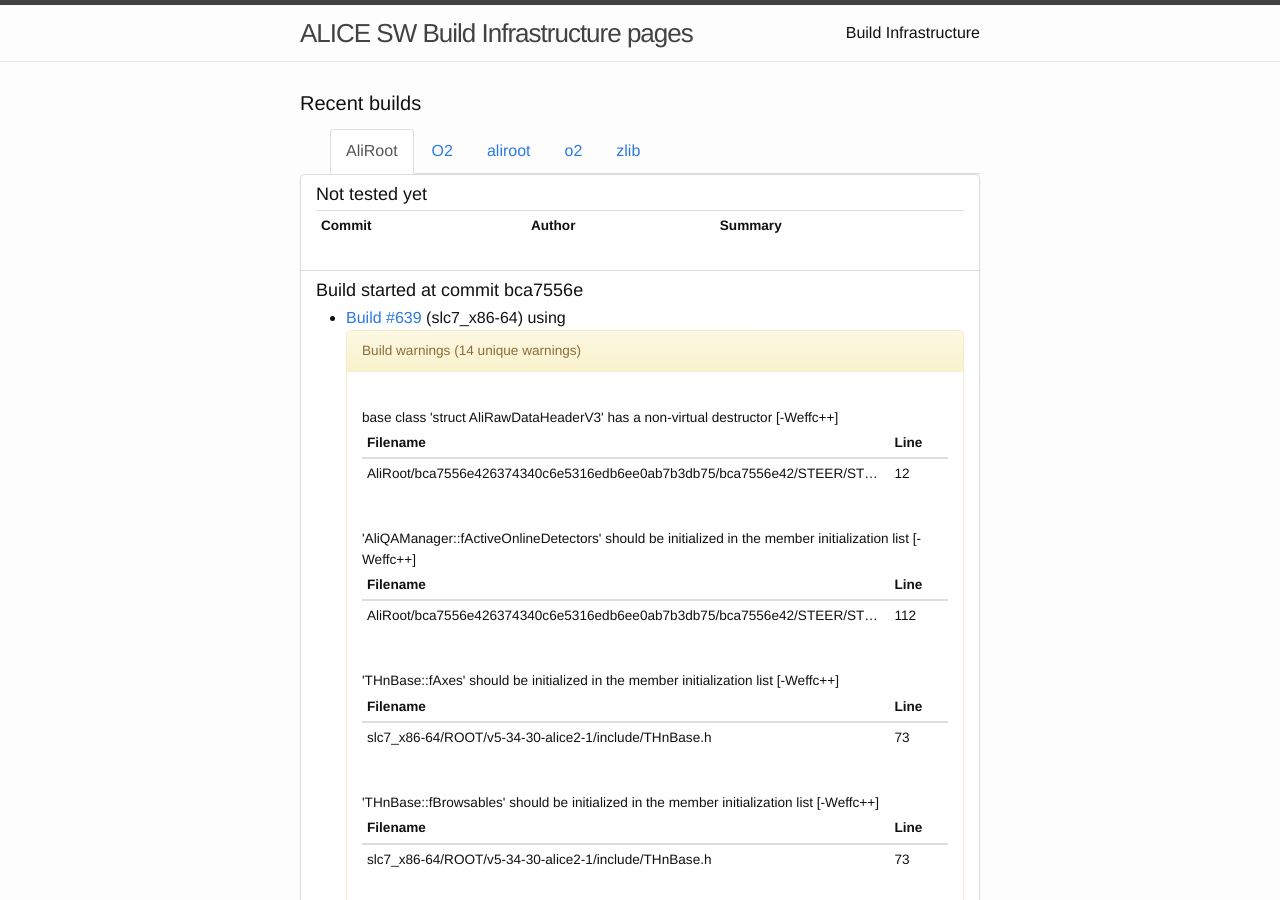
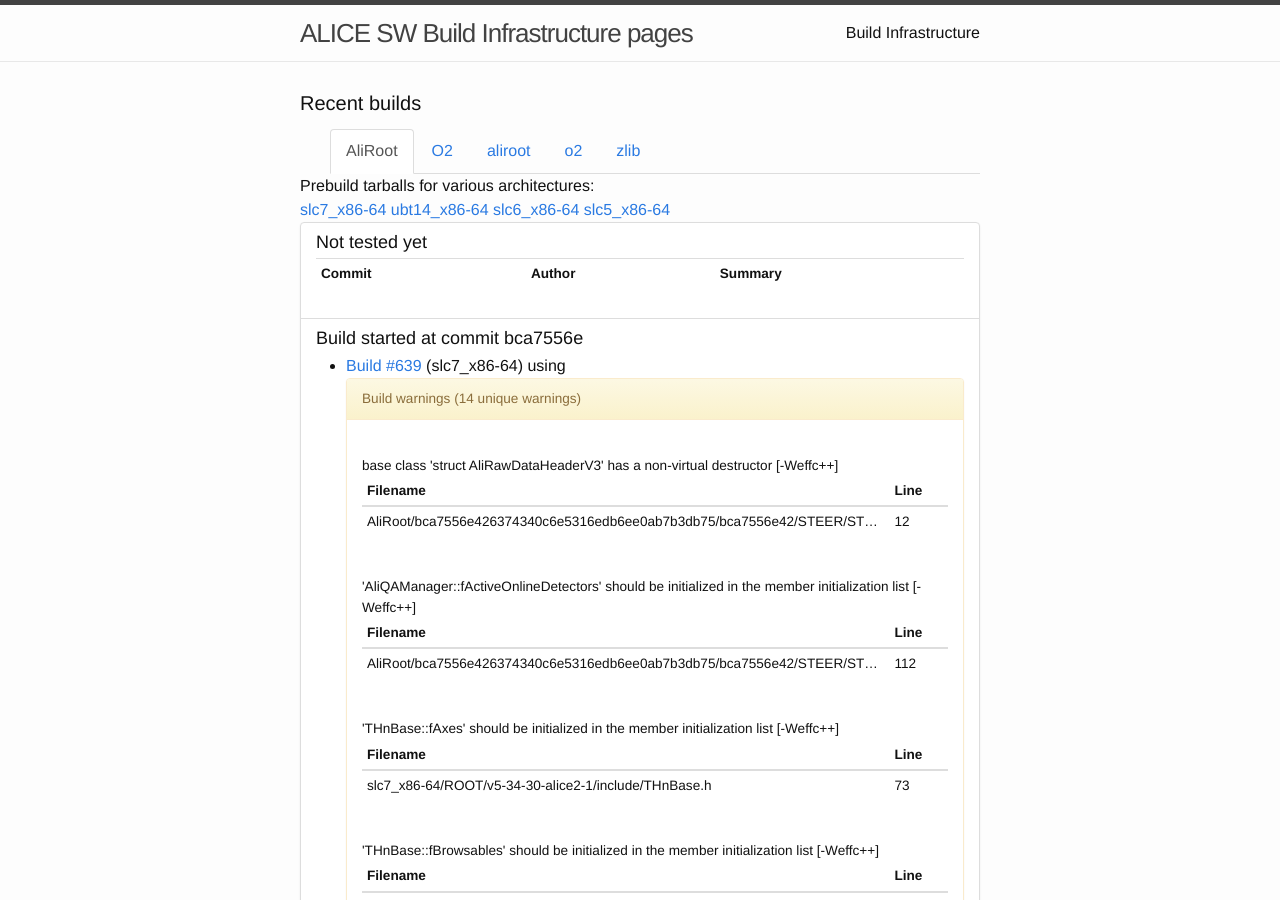
Before and after one commit to alisw/alisw.github.io, a Jekyll site: the page built from index.html, in a window 1280 px wide and 900 px high. Built offline with Jekyll 4.4.1, drawn with Linux system fonts in a browser that asks for light colours; nearby versions of some CDN libraries.

Commit message:
Add links to tarballs.

```diff
--- a/index.html
+++ b/index.html
@@ -28,6 +28,11 @@ layout: default
       {%capture commit_file %}commits-{{product_name | downcase}}-master{%endcapture%}
       <div role="tabpanel" class="tab-pane {% if forloop.first == true %}active{%endif%}" id="{{product_name}}">
         {% assign commits = site.data[commit_file] %}
+        Prebuild tarballs for various architectures:</br>
+        <a href="https://ali-ci.cern.ch/repo/TARS/slc7_x86-64/dist/{{product_name}}">slc7_x86-64</a>
+        <a href="https://ali-ci.cern.ch/repo/TARS/ubt14_x86-64/dist/{{product_name}}">ubt14_x86-64</a>
+        <a href="https://ali-ci.cern.ch/repo/TARS/slc6_x86-64/dist/{{product_name}}">slc6_x86-64</a>
+        <a href="https://ali-ci.cern.ch/repo/TARS/slc5_x86-64/dist/{{product_name}}">slc5_x86-64</a>
         <div class="list-group">
         {% for commit_info in commits %}
           {% capture commit %}{{commit_info.commit | truncate: 11}}{%endcapture%}
```
